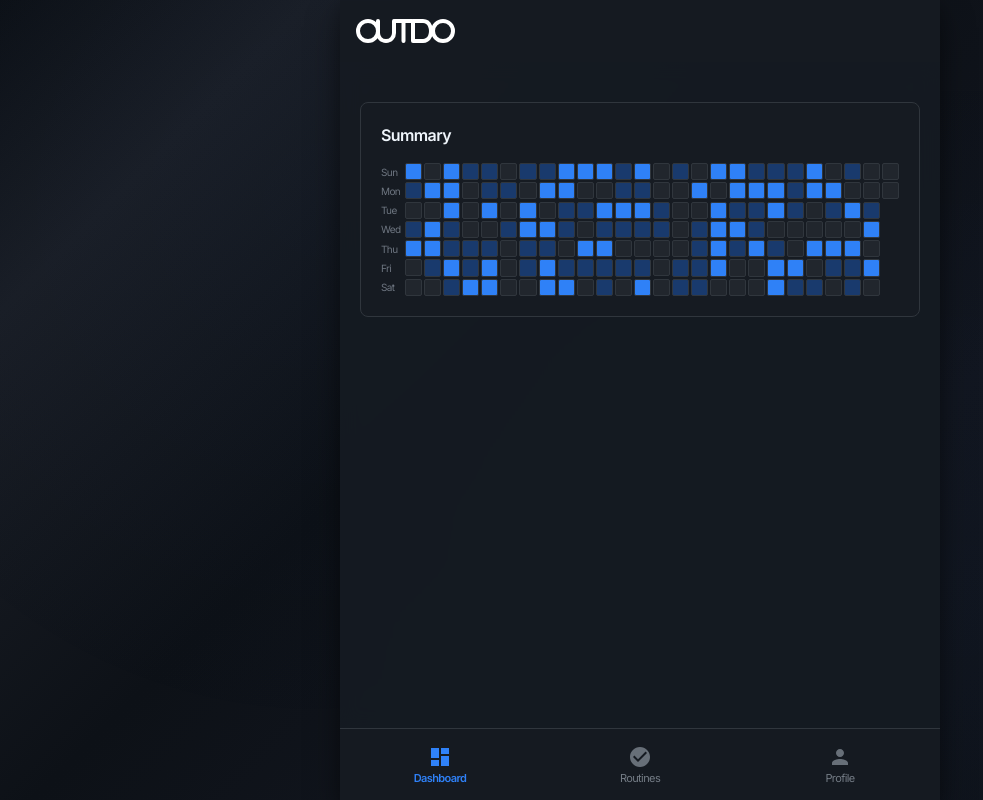
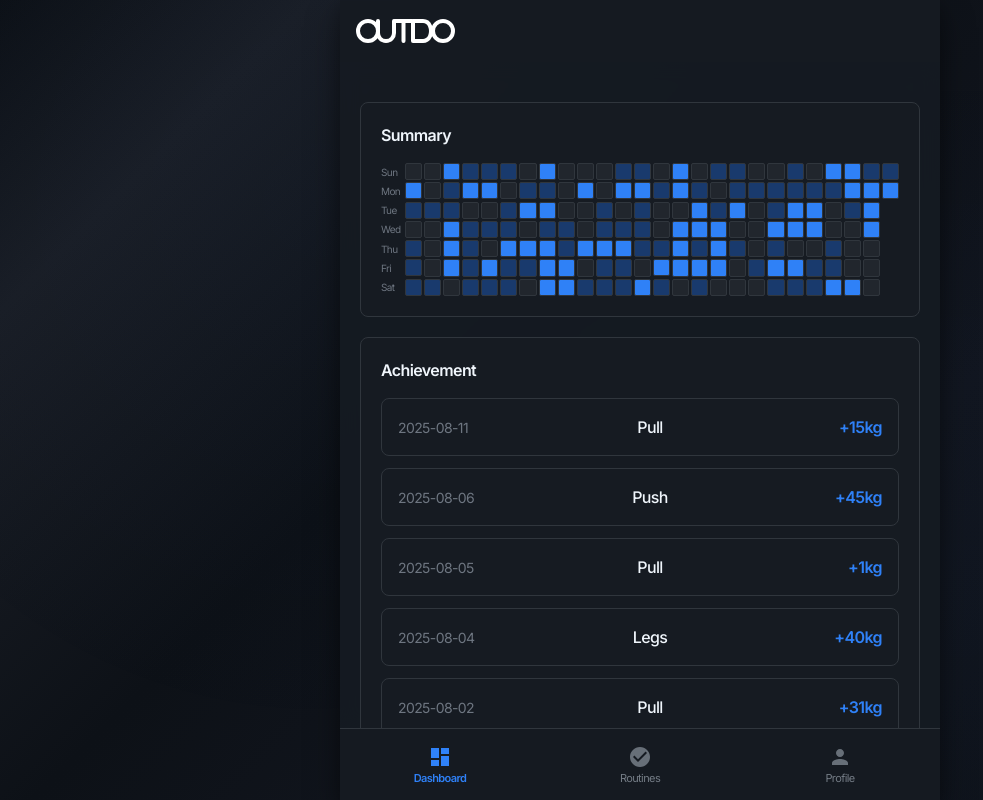
Before and after one commit to ehhdrud/outdo.fe, a React (Vite) app: page / in a window 1280 px wide. Shown: the whole page, without its empty margins (0-983 px from the left). Built offline with nearby package versions, Linux system fonts and the light colour scheme; a web font is replaced by a local one.

Commit message:
feat: SummaryChart 3차 구현, Archievement 구현

```diff
--- /dev/null
+++ b/src/components/Achievement/Achievement.style.ts
@@ -0,0 +1,47 @@
+import styled from '@emotion/styled';
+
+import { colors } from '../../styles/color';
+
+export const AchievementWrapper = styled.div`
+	display: flex;
+	flex-direction: column;
+	gap: 12px;
+`;
+
+export const AchievementItem = styled.div`
+	display: flex;
+	align-items: center;
+	justify-content: space-between;
+	padding: 16px;
+	background-color: ${colors.surface.primary};
+	border: 1px solid ${colors.surface.border};
+	border-radius: 8px;
+	transition: all 0.2s ease;
+
+	&:hover {
+		background-color: ${colors.surface.secondary};
+		border-color: ${colors.accent.muted};
+	}
+`;
+
+export const DateText = styled.span`
+	font-size: 14px;
+	color: ${colors.text.muted};
+	min-width: 80px;
+`;
+
+export const RoutineText = styled.span`
+	font-size: 16px;
+	font-weight: 500;
+	color: ${colors.text.primary};
+	flex: 1;
+	text-align: center;
+`;
+
+export const AchievementText = styled.span`
+	font-size: 16px;
+	font-weight: 600;
+	color: ${colors.accent.primary};
+	min-width: 60px;
+	text-align: right;
+`;
--- /dev/null
+++ b/src/components/Achievement/Achievement.tsx
@@ -0,0 +1,36 @@
+import React from 'react';
+
+import * as S from './Achievement.style';
+import { mockSummaryData } from '../../data/mockSummaryData';
+
+interface AchievementData {
+	date: string;
+	routine: string;
+	achievement: string;
+}
+
+const Achievement: React.FC = () => {
+	// mockSummaryData에서 achievement가 있는 최근 5개 추출
+	const recentAchievements: AchievementData[] = mockSummaryData
+		.filter((day) => day.achievement !== null && day.routine !== null)
+		.slice(0, 5)
+		.map((day) => ({
+			date: day.date,
+			routine: day.routine!,
+			achievement: day.achievement!,
+		}));
+
+	return (
+		<S.AchievementWrapper>
+			{recentAchievements.map((item, index) => (
+				<S.AchievementItem key={index}>
+					<S.DateText>{item.date}</S.DateText>
+					<S.RoutineText>{item.routine}</S.RoutineText>
+					<S.AchievementText>{item.achievement}</S.AchievementText>
+				</S.AchievementItem>
+			))}
+		</S.AchievementWrapper>
+	);
+};
+
+export default Achievement;
--- a/src/components/Layout/style.ts
+++ b/src/components/Layout/style.ts
@@ -31,7 +31,7 @@ export const MainLayout = styled.main`
 	width: 100%;
 	margin-top: ${HEADER_HEIGHT}px;
 	margin-bottom: ${BOTTOM_NAV_HEIGHT}px;
-	min-height: calc(100dvh - ${HEADER_HEIGHT}px - ${BOTTOM_NAV_HEIGHT}px);
+	height: calc(100dvh - ${HEADER_HEIGHT}px - ${BOTTOM_NAV_HEIGHT}px);
 	background-color: rgba(22, 27, 34, 0.95);
 	backdrop-filter: blur(10px);
 	overflow-x: hidden;
--- a/src/components/SummaryChart/SummaryChart.style.ts
+++ b/src/components/SummaryChart/SummaryChart.style.ts
@@ -111,7 +111,7 @@ export const DaySquare = styled.div<DaySquareProps>`
 	width: 100%;
 	aspect-ratio: 1; /* 정사각형 비율 유지 */
 	border-radius: 2px;
-	cursor: pointer;
+	cursor: ${({ $activity }) => ($activity === 0 ? 'default' : 'pointer')};
 	transition: all 0.2s ease;
 	box-sizing: border-box; /* border를 width에 포함 */
 
@@ -132,10 +132,10 @@ export const DaySquare = styled.div<DaySquareProps>`
 	border: 1px solid ${colors.surface.border};
 
 	&:hover {
-		border-color: ${colors.accent.hover};
-
-		/* 호버 시 불투명도/밝기 약간 증가 */
-		filter: brightness(1.2);
+		/* activity가 0이 아닐 때만 호버 효과 적용 */
+		border-color: ${({ $activity }) => ($activity === 0 ? colors.surface.border : colors.accent.hover)};
+		filter: ${({ $activity }) => ($activity === 0 ? 'none' : 'brightness(1.2)')};
+		transform: ${({ $activity }) => ($activity === 0 ? 'none' : 'scale(1.05)')};
 	}
 
 	/* 3단계 반응형 숨김 처리 - 최신 데이터 우선 표시 */
--- a/src/components/SummaryChart/SummaryChart.tsx
+++ b/src/components/SummaryChart/SummaryChart.tsx
@@ -11,7 +11,9 @@ interface SummaryChartProps {
 const SummaryChart: React.FC<SummaryChartProps> = ({ data, showDebugInfo = false }) => {
 	// 데이터가 제공되지 않으면 목데이터 사용
 	// ~479px: 19열(133일), 480-539px: 23열(161일), 540px+: 26열(182일)
-	const chartData = data || mockActivityLevels;
+	// 데이터를 뒤집어서 최신 데이터가 우측에 배치되도록 함
+	const chartData = data ? [...data].reverse() : [...mockActivityLevels].reverse();
+	const reversedSummaryData = [...mockSummaryData].reverse();
 	const weekLabels = ['Sun', 'Mon', 'Tue', 'Wed', 'Thu', 'Fri', 'Sat'];
 
 	// 활동 레벨별 개수 계산
@@ -33,9 +35,13 @@ const SummaryChart: React.FC<SummaryChartProps> = ({ data, showDebugInfo = false
 				</S.WeekLabels>
 
 				<S.GridContainer>
-					{chartData.map((dayValue, index) => (
-						<S.DaySquare key={index} $activity={dayValue} title={`${mockSummaryData[index]?.date || `Day ${index + 1}`}, Activity: ${dayValue}`} />
-					))}
+					{chartData.map((dayValue, index) => {
+						const dayData = reversedSummaryData[index];
+						const baseTitle = `${dayData?.date || `Day ${index + 1}`}, Routine: ${dayData?.routine || 'Rest'}`;
+						const achievementText = dayData?.achievement ? `, Achievement: ${dayData.achievement}` : '';
+
+						return <S.DaySquare key={index} $activity={dayValue} title={baseTitle + achievementText} />;
+					})}
 				</S.GridContainer>
 			</S.ChartWrapper>
 
--- a/src/data/mockSummaryData.ts
+++ b/src/data/mockSummaryData.ts
@@ -5,6 +5,8 @@
 export interface DayActivity {
 	date: string; // YYYY-MM-DD 형식
 	activity: number; // 0: 비활성, 1: 낮은 활동, 2: 높은 활동
+	routine: string | null; // Push, Pull, Legs 중 하나, activity가 0이면 null
+	achievement: string | null; // activity가 2일 때만 존재, +???kg 형태
 }
 
 export const generateMockSummaryData = (customDays?: number): DayActivity[] => {
@@ -14,15 +16,22 @@ export const generateMockSummaryData = (customDays?: number): DayActivity[] => {
 	const dayOfWeek = today.getDay(); // 0=일요일, 1=월요일, ..., 6=토요일
 	const days = customDays ?? 176 + dayOfWeek; // 176~182일 범위
 
+	const routines = ['Push', 'Pull', 'Legs'];
 	const result: DayActivity[] = [];
 
 	for (let i = 0; i < days; i++) {
 		const date = new Date(today);
 		date.setDate(today.getDate() - i);
 
+		const activity = Math.floor(Math.random() * 3); // 0~2 랜덤
+		const routine = activity === 0 ? null : routines[Math.floor(Math.random() * routines.length)];
+		const achievement = activity === 2 ? `+${Math.floor(Math.random() * 50) + 1}kg` : null;
+
 		result.push({
 			date: date.toISOString().split('T')[0], // 'YYYY-MM-DD' 형식
-			activity: Math.floor(Math.random() * 3), // 0~2 랜덤
+			activity,
+			routine,
+			achievement,
 		});
 	}
 
--- a/src/pages/Dashboard/Dashboard.style.ts
+++ b/src/pages/Dashboard/Dashboard.style.ts
@@ -4,4 +4,7 @@ import { colors } from '../../styles/color';
 
 export const DashboardWrapper = styled.div`
 	width: 100%;
+	display: flex;
+	flex-direction: column;
+	gap: 2rem;
 `;
--- a/src/pages/Dashboard/Dashboard.tsx
+++ b/src/pages/Dashboard/Dashboard.tsx
@@ -1,6 +1,8 @@
 import * as S from './Dashboard.style.ts';
+import Achievement from '../../components/Achievement/Achievement';
 import LayoutSection from '../../components/common/LayoutSection/LayoutSection';
 import SummaryChart from '../../components/SummaryChart/SummaryChart';
+import { mockSummaryData } from '../../data/mockSummaryData';
 
 const Dashboard = () => {
 	const example = () => {};
@@ -10,6 +12,9 @@ const Dashboard = () => {
 			<LayoutSection title="Summary">
 				<SummaryChart />
 			</LayoutSection>
+			<LayoutSection title="Achievement">
+				<Achievement />
+			</LayoutSection>
 		</S.DashboardWrapper>
 	);
 };
```
